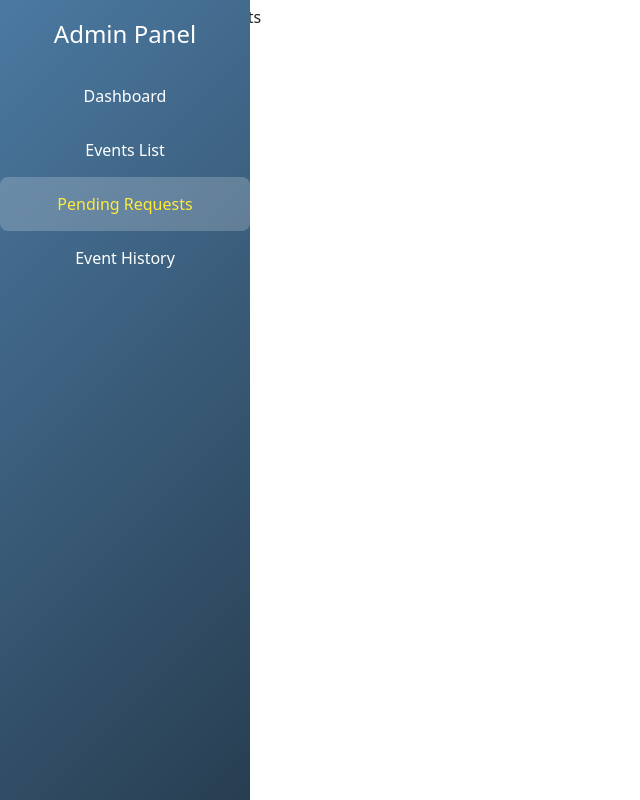
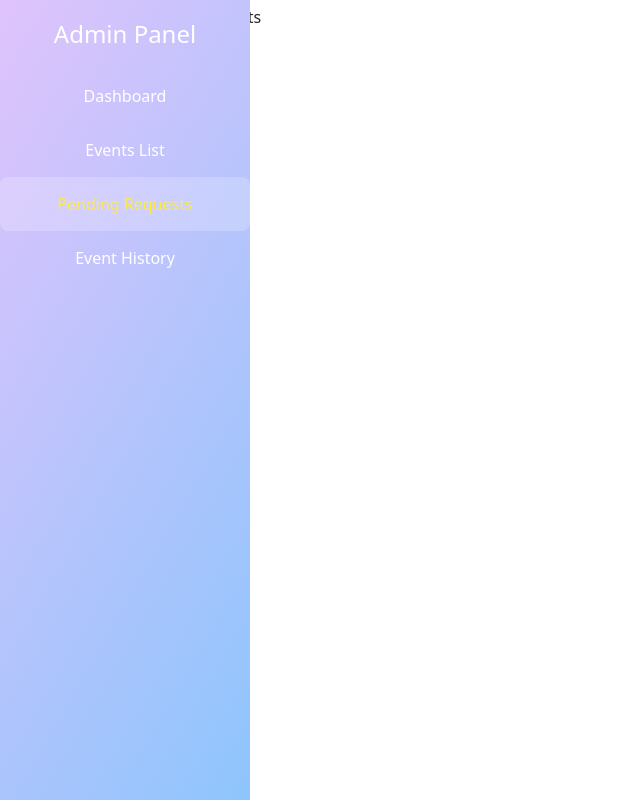
Before and after one commit to Sarvesh1502/VMS, a React (Vite) app: page /pending in a window 1280 px wide. Shown: the whole page, without its empty margins (0-640 px from the left). Built offline with nearby package versions, Linux system fonts and the light colour scheme.

Commit message:
Color change

```diff
--- a/src/Pages/Sidebar.css
+++ b/src/Pages/Sidebar.css
@@ -5,7 +5,7 @@
     position: fixed;
     top: 0;
     left: 0;
-    background: linear-gradient(135deg, #4b79a1, #283e51);
+    background-image: linear-gradient(120deg, #e0c3fc 0%, #8ec5fc 100%);
     color: white;
     padding-top: 20px;
     display: flex;
```
